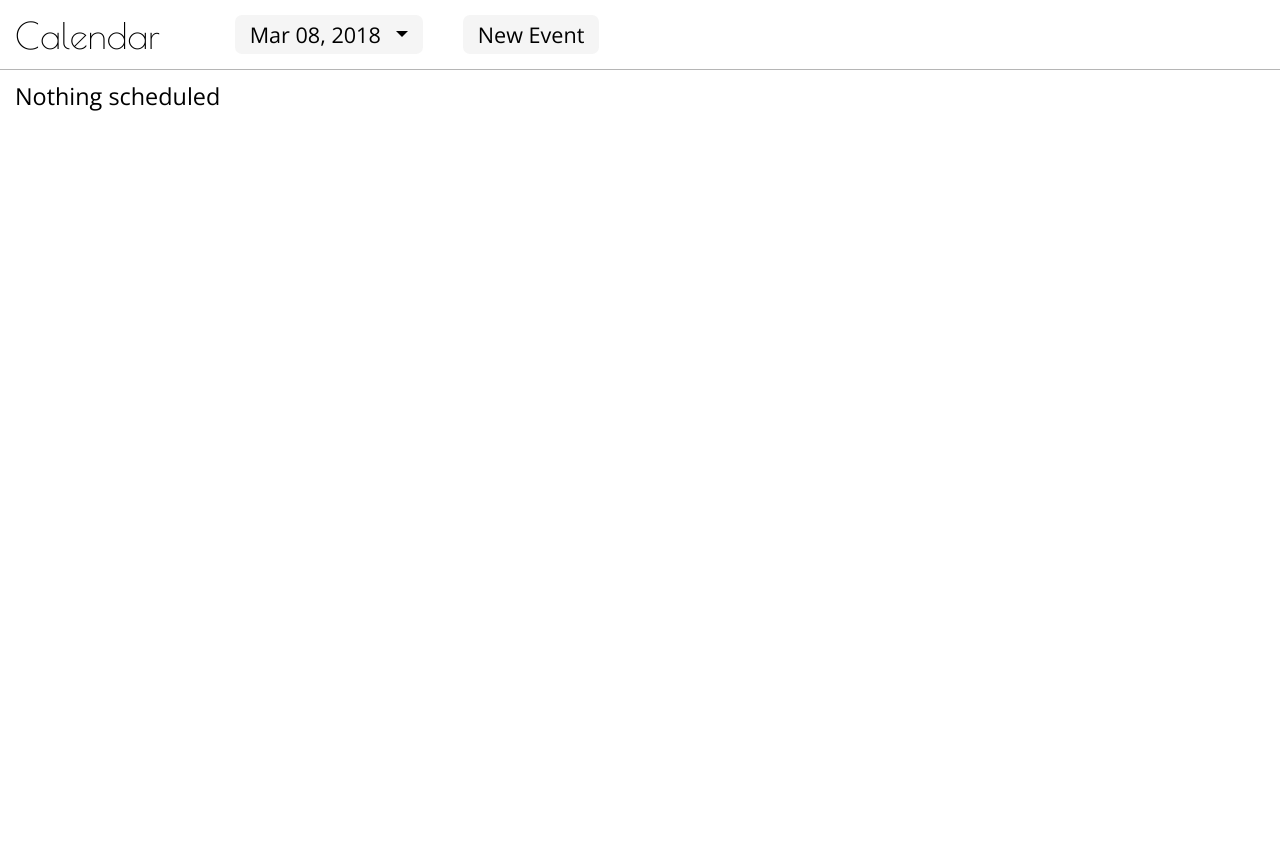
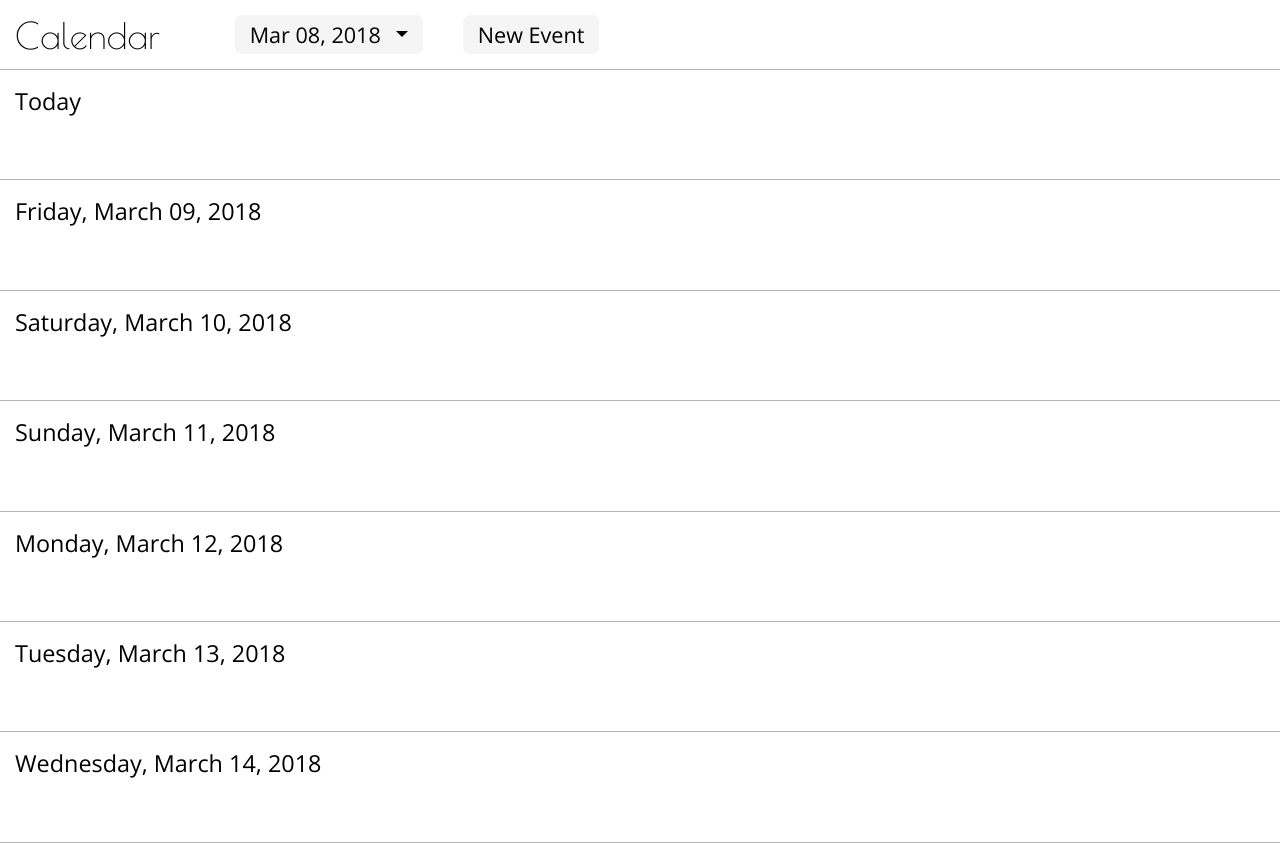
Before and after one commit to sequoian/calendar, a React (Create React App) app in the folder client/: page / in a window 1280 px wide. Before the commit the page ends 800 px from the top, so only its background shows below. Built offline with nearby package versions, Linux system fonts and the light colour scheme.

Commit message:
use js object instead of 2d array for event list

```diff
--- a/client/src/components/Day.js
+++ b/client/src/components/Day.js
@@ -3,8 +3,7 @@ import moment from 'moment'
 import '../css/Day.css'
 import Event from './Event'
 
-const Day = ({events, onEventClick, onEventToggle, onHeaderClick}) => {
-  const day = events[0].day
+const Day = ({day, events, onEventClick, onEventToggle, onHeaderClick}) => {
   const today = moment().startOf('day').valueOf()
   const classes = ['day']
   if (day < today) classes.push('past')
@@ -12,11 +11,11 @@ const Day = ({events, onEventClick, onEventToggle, onHeaderClick}) => {
   const className = classes.join(' ').trim()
   return (
     <div
-      id={events[0].day}
+      id={day}
       className={className}
     >
       <h2 onClick={e => onHeaderClick(day)}>
-        {moment(day).format('dddd, MMMM DD, YYYY')}
+        {day === today ? 'Today' : moment(day).format('dddd, MMMM DD, YYYY')}
       </h2>
       <ul>
       {events.map(event => (
--- a/client/src/components/EventList.js
+++ b/client/src/components/EventList.js
@@ -3,24 +3,31 @@ import {connect} from 'react-redux'
 import {openEditor, toggleEvent} from '../actions'
 import '../css/EventList.css'
 import Day from './Day'
+import moment from 'moment'
 
 const EventList = ({events, onEventClick, onEventToggle, onDayClick}) => {
-  if (events.length < 1) return (
-    <div className="event-list empty">
-      <span>Nothing scheduled</span>
-    </div>
-  )
+  for (let i = 0; i < 7; i++) {
+    const day = moment().add(i, 'd').startOf('day').valueOf()
+    if (!events[day]) events[day] = []
+  }
+
+  const days = Object.keys(events).map(key => {
+    const day = events[key]
+    return (
+      <Day
+        key={key}
+        day={parseInt(key, 10)}
+        events={day}
+        onEventClick={onEventClick}
+        onEventToggle={onEventToggle}
+        onHeaderClick={onDayClick}
+      />
+    )
+  })
+
   return (
     <div className="event-list">
-      {events.map(eventsByDay => (
-        <Day
-          key={eventsByDay[0].day}
-          events={eventsByDay}
-          onEventClick={onEventClick}
-          onEventToggle={onEventToggle}
-          onHeaderClick={onDayClick}
-        />
-      ))}
+      {days}
     </div>
   )
 }
@@ -43,36 +50,17 @@ const sortByTime = (a, b) => {
   return 0
 }
 
-const thisDayAndLater = day => event => {
-  if (event.day >= day) return event
-}
-
 const divideByDay = events => {
-  let currentDay = null
-  let daysEvents = []
-  const days = []
+  const divided = {}
   events.forEach(event => {
-    if (currentDay === null) {
-      currentDay = event.day
-      daysEvents = [event]
-    }
-    else if (event.day !== currentDay) {
-      days.push(daysEvents)
-      currentDay = event.day
-      daysEvents = [event]
-    }
-    else {
-      daysEvents.push(event)
-    }
+    divided[event.day] ? divided[event.day].push(event) : divided[event.day] = [event]
   })
-  days.push(daysEvents)
-  return days
+  return divided
 }
 
 const mapStateToProps = state => {
   const events = state.events.slice()
   const sorted = events.sort(sortByDay)
-  //const filtered = sorted.filter(thisDayAndLater(state.calendar.selectedDay.valueOf()))
   const divided = divideByDay(sorted)
   return {
     events: sorted.length > 0 ? divided : sorted
--- a/client/src/css/Day.css
+++ b/client/src/css/Day.css
@@ -13,3 +13,7 @@
 .day.past h2 {
   color: var(--grayed-out);
 }
+
+.day ul:empty {
+  padding: 18px 0;
+}
--- a/client/src/scroll/index.js
+++ b/client/src/scroll/index.js
@@ -1,6 +1,5 @@
 export default function scrollToDay(day) {
   const elem = document.getElementById(day)
-  console.log(elem)
   if (!elem) return
   const headerHeight = document.getElementById('header').offsetHeight
   elem.scrollIntoView(true)
```
